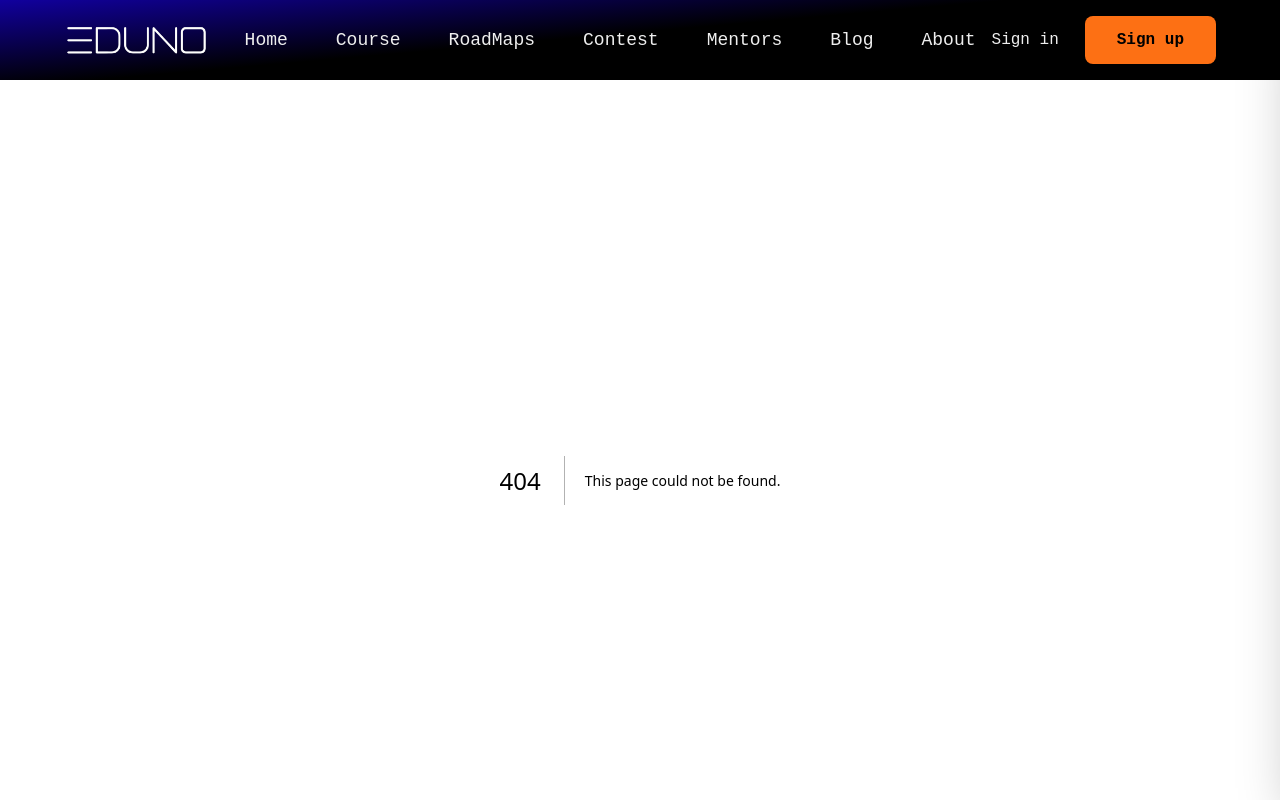
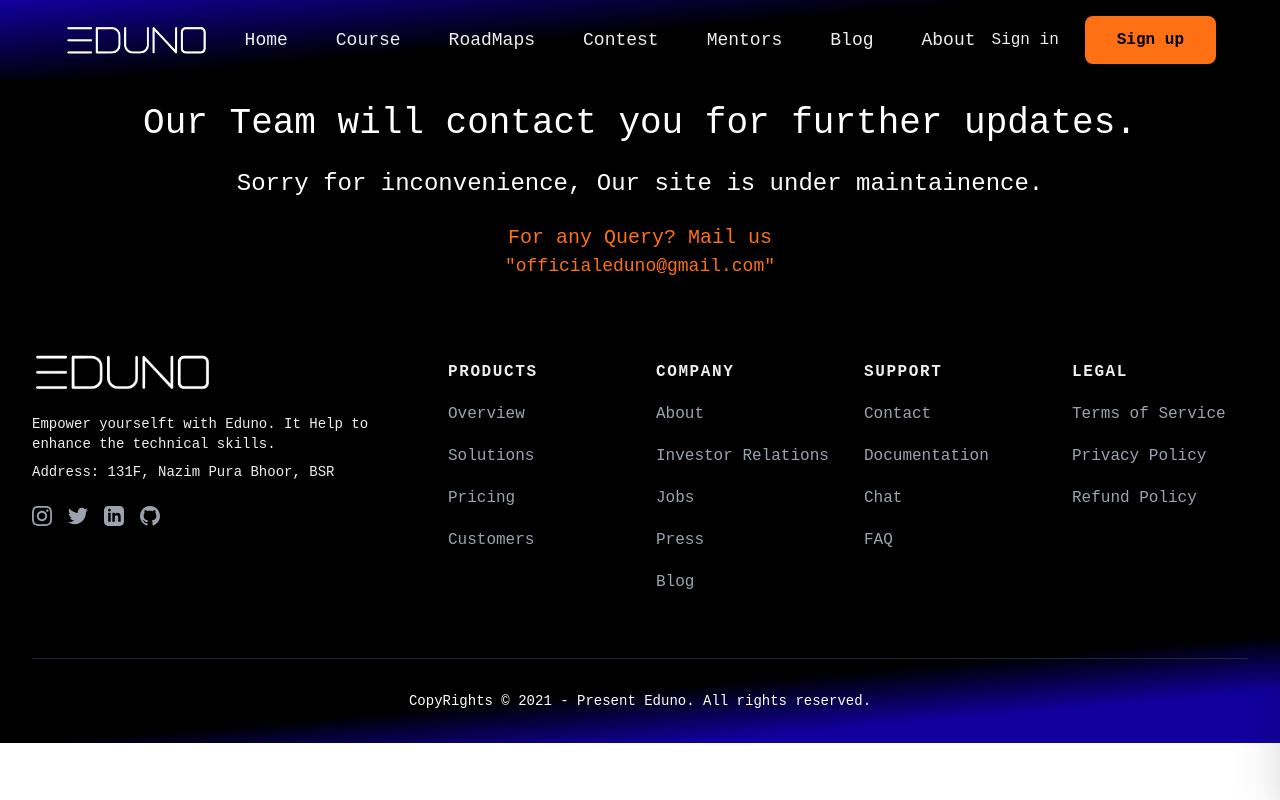
Before and after one commit to officialeduno/Eduno, a Next.js app: page /yourcourses/furtherupdate in a window 1280 px wide. Before the commit this address had no page. Shown: the top 800 px of the page. Built offline with nearby package versions, Linux system fonts and the light colour scheme.

Commit message:
Your course section added

```diff
--- a/pages/dashboard/yourcourses.js
+++ b/pages/dashboard/yourcourses.js
@@ -79,7 +79,7 @@
                                             </div>
 
                                             <div class="flex flex-col items-end">
-                                                <Link href="https://drive.google.com/file/d/1ggceuBmqModIkmCPoDvozN0hZqQzFdkC/view?usp=sharing" target='_blank' className="inline-flex justify-center items-center py-2 mb-2 md:py-2 px-2 md:px-3 text-base font-medium text-center rounded-lg focus:ring-4 focus:ring-primary-300 dark:focus:ring-primary-900 button-background button-hover-background button-text button-hover-text">
+                                                <Link href={"/yourcourses/furtherupdate"} className="inline-flex justify-center items-center py-2 mb-2 md:py-2 px-2 md:px-3 text-base font-medium text-center rounded-lg focus:ring-4 focus:ring-primary-300 dark:focus:ring-primary-900 button-background button-hover-background button-text button-hover-text">
                                                     Start Learning
                                                 </Link>
                                             </div>
@@ -117,7 +117,7 @@
                                             </div>
 
                                             <div class="flex flex-col items-end">
-                                                <Link href="https://drive.google.com/file/d/1ggceuBmqModIkmCPoDvozN0hZqQzFdkC/view?usp=sharing" target='_blank' className="inline-flex justify-center items-center py-2 mb-2 md:py-2 px-2 md:px-3 text-base font-medium text-center rounded-lg focus:ring-4 focus:ring-primary-300 dark:focus:ring-primary-900 button-background button-hover-background button-text button-hover-text">
+                                                <Link href={"/yourcourses/furtherupdate"} className="inline-flex justify-center items-center py-2 mb-2 md:py-2 px-2 md:px-3 text-base font-medium text-center rounded-lg focus:ring-4 focus:ring-primary-300 dark:focus:ring-primary-900 button-background button-hover-background button-text button-hover-text">
                                                     Start Learning
                                                 </Link>
                                             </div>
@@ -155,7 +155,7 @@
                                             </div>
 
                                             <div class="flex flex-col items-end">
-                                                <Link href="https://drive.google.com/file/d/1ggceuBmqModIkmCPoDvozN0hZqQzFdkC/view?usp=sharing" target='_blank' className="inline-flex justify-center items-center py-2 mb-2 md:py-2 px-2 md:px-3 text-base font-medium text-center rounded-lg focus:ring-4 focus:ring-primary-300 dark:focus:ring-primary-900 button-background button-hover-background button-text button-hover-text">
+                                                <Link href={"/yourcourses/furtherupdate"} className="inline-flex justify-center items-center py-2 mb-2 md:py-2 px-2 md:px-3 text-base font-medium text-center rounded-lg focus:ring-4 focus:ring-primary-300 dark:focus:ring-primary-900 button-background button-hover-background button-text button-hover-text">
                                                     Start Learning
                                                 </Link>
                                             </div>
@@ -199,7 +199,7 @@
                                             </div>
 
                                             <div class="flex flex-col items-end">
-                                                <Link href="https://drive.google.com/file/d/1ggceuBmqModIkmCPoDvozN0hZqQzFdkC/view?usp=sharing" target='_blank' className="inline-flex justify-center items-center py-2 mb-2 md:py-2 px-2 md:px-3 text-base font-medium text-center rounded-lg focus:ring-4 focus:ring-primary-300 dark:focus:ring-primary-900 button-background button-hover-background button-text button-hover-text">
+                                                <Link href={"/yourcourses/furtherupdate"} className="inline-flex justify-center items-center py-2 mb-2 md:py-2 px-2 md:px-3 text-base font-medium text-center rounded-lg focus:ring-4 focus:ring-primary-300 dark:focus:ring-primary-900 button-background button-hover-background button-text button-hover-text">
                                                     Start Learning
                                                 </Link>
                                             </div>
@@ -237,7 +237,7 @@
                                             </div>
 
                                             <div class="flex flex-col items-end">
-                                                <Link href="https://drive.google.com/file/d/1ggceuBmqModIkmCPoDvozN0hZqQzFdkC/view?usp=sharing" target='_blank' className="inline-flex justify-center items-center py-2 mb-2 md:py-2 px-2 md:px-3 text-base font-medium text-center rounded-lg focus:ring-4 focus:ring-primary-300 dark:focus:ring-primary-900 button-background button-hover-background button-text button-hover-text">
+                                                <Link href={"/yourcourses/furtherupdate"} className="inline-flex justify-center items-center py-2 mb-2 md:py-2 px-2 md:px-3 text-base font-medium text-center rounded-lg focus:ring-4 focus:ring-primary-300 dark:focus:ring-primary-900 button-background button-hover-background button-text button-hover-text">
                                                     Start Learning
                                                 </Link>
                                             </div>
@@ -275,7 +275,7 @@
                                             </div>
 
                                             <div class="flex flex-col items-end">
-                                                <Link href="https://drive.google.com/file/d/1ggceuBmqModIkmCPoDvozN0hZqQzFdkC/view?usp=sharing" target='_blank' className="inline-flex justify-center items-center py-2 mb-2 md:py-2 px-2 md:px-3 text-base font-medium text-center rounded-lg focus:ring-4 focus:ring-primary-300 dark:focus:ring-primary-900 button-background button-hover-background button-text button-hover-text">
+                                                <Link href={"/yourcourses/furtherupdate"} className="inline-flex justify-center items-center py-2 mb-2 md:py-2 px-2 md:px-3 text-base font-medium text-center rounded-lg focus:ring-4 focus:ring-primary-300 dark:focus:ring-primary-900 button-background button-hover-background button-text button-hover-text">
                                                     Start Learning
                                                 </Link>
                                             </div>
--- /dev/null
+++ b/pages/yourcourses/furtherupdate.js
@@ -0,0 +1,22 @@
+/* eslint-disable react/no-unescaped-entities */
+import React from 'react'
+import Link from 'next/link'
+import Head from 'next/head'
+
+const Further_Updates = () => {
+    return (
+        <>
+            <Head>
+                <title>Our Team will Contact you for Further Updates</title>
+            </Head>
+            <div className='bg-black flex flex-col justify-center items-center'>
+                <h1 className='text-white text-font text-2xl md:text-4xl pt-2 md:pt-6'>Our Team will contact you for further updates.</h1>
+                <h1 className='text-white text-font text-lg md:text-2xl pt-2 md:pt-6'>Sorry for inconvenience, Our site is under maintainence.</h1>
+                <h1 className='text-[#FD7014] text-font text-lg md:text-xl pt-2 md:pt-6'>For any Query? Mail us</h1>
+                <h1 className='text-[#FD7014] text-font text-lg'>"officialeduno@gmail.com"</h1>
+            </div>
+        </>
+    )
+}
+
+export default Further_Updates
```
